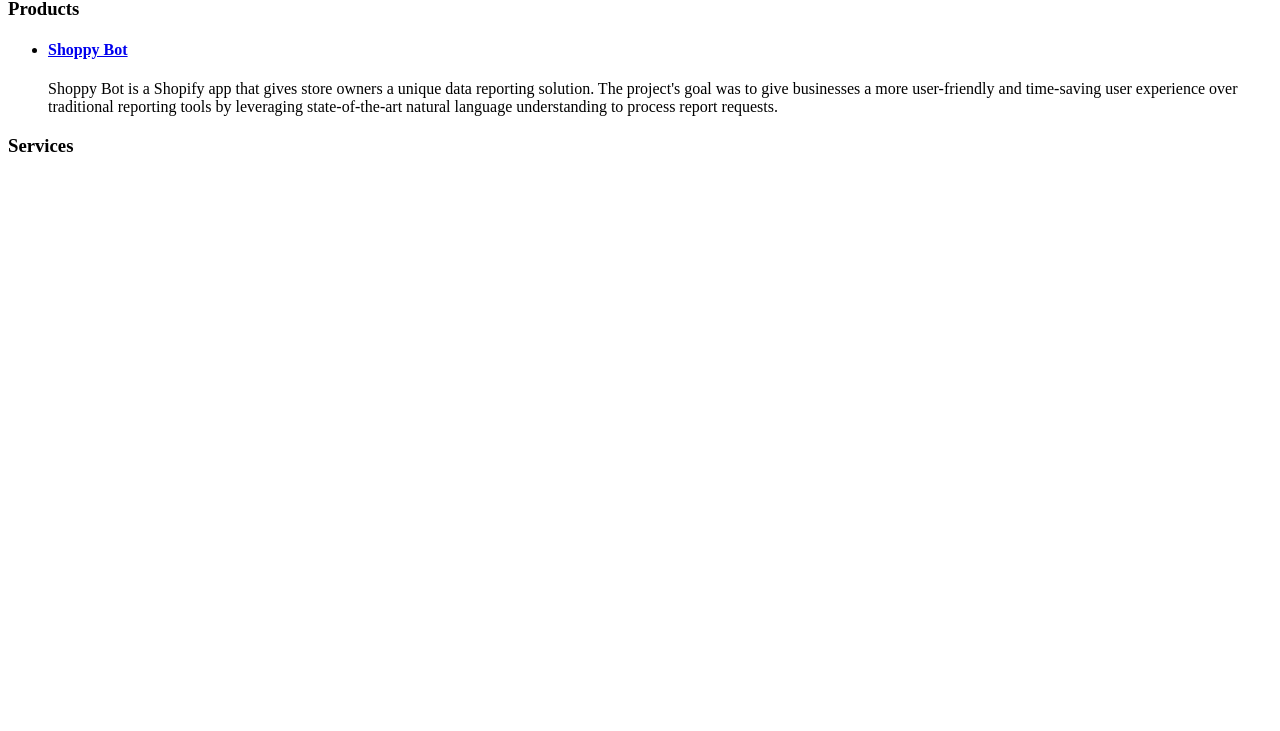
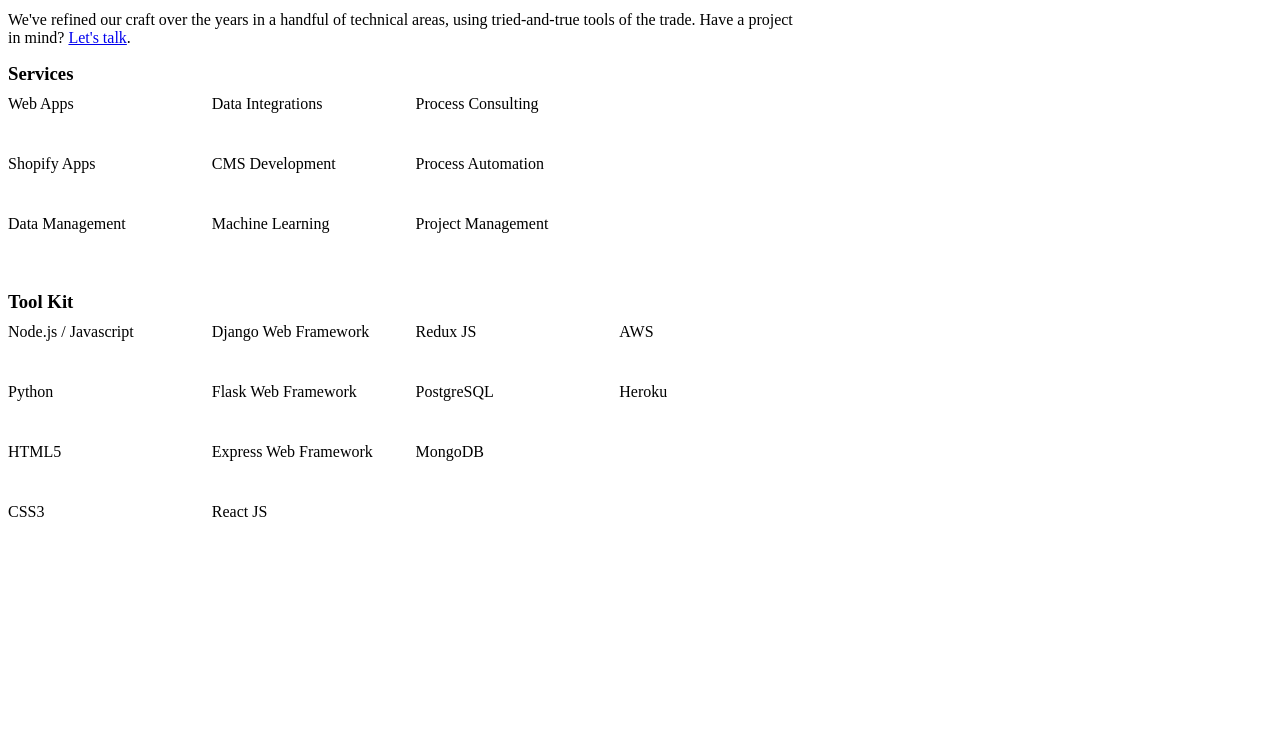
Before and after one commit to lacom/dylanla.com, a Gatsby site: page /help-us-help-you in a window 1280 px wide. Shown: the part 69-800 px from the top of the page. Built offline with nearby package versions, Linux system fonts and the light colour scheme; Gatsby itself is replaced by a stand-in of ours.

Commit message:
Complete services page

```diff
--- a/gatsby-config.js
+++ b/gatsby-config.js
@@ -49,25 +49,87 @@
         tags: ['shoppy bot', 'natural language understanding'],
       },
     ],
-    serviceData: [
+    serviceData: {
+      services: [
         {
-        name: 'Web Development',
+          name: 'Web Apps',
           description: '',
-        subServices: [
-          {
-            name: 'Node.js'
         },
         {
-            name: 'Python / Django'
+          name: 'Shopify Apps',
+          description: '',
         },
         {
-            name: 'React'
-          }
+          name: 'Data Management',
+          description: '',
+        },
+        {
+          name: 'Data Integrations',
+          description: '',
+        },
+        {
+          name: 'CMS Development',
+          description: '',
+        },
+        {
+          name: 'Machine Learning',
+          description: '',
+        },
+        {
+          name: 'Process Consulting',
+          description: '',
+        },
+        {
+          name: 'Process Automation',
+          description: '',
+        },
+        {
+          name: 'Project Management',
+          description: '',
+        },
       ],
-        url: '',
-        image: ''
+      tools: [
+        {
+          name: 'Node.js / Javascript'
+        },
+        {
+          name: 'Python'
+        },
+        {
+          name: 'HTML5'
+        },
+        {
+          name: 'CSS3'
+        },
+        {
+          name: 'Django Web Framework'
+        },
+        {
+          name: 'Flask Web Framework'
+        },
+        {
+          name: 'Express Web Framework'
+        },
+        {
+          name: 'React JS'
+        },
+        {
+          name: 'Redux JS'
+        },
+        {
+          name: 'PostgreSQL'
+        },
+        {
+          name: 'MongoDB'
+        },
+        {
+          name: 'AWS'
+        },
+        {
+          name: 'Heroku'
         }
       ]
+    }
   },
   pathPrefix: '/',
   plugins: [
--- a/src/components/Header/Header.js
+++ b/src/components/Header/Header.js
@@ -20,6 +20,7 @@
   background-color: #FFF;
   height 50px;
   z-index: 9999;
+  border-bottom: 1px solid black;
 
   ${media.xsmall`
     width: 300px;
@@ -27,6 +28,7 @@
     justify-content: flex-start;
     padding-left: 4em;
     height: 75px;
+    border: none;
   `}
   ${media.small`
     width: 400px;
--- a/src/pages/help-us-help-you.js
+++ b/src/pages/help-us-help-you.js
@@ -2,45 +2,100 @@
 import PropTypes from 'prop-types';
 import get from 'lodash/get';
 import Helmet from 'react-helmet';
+import Link from 'gatsby-link';
+import styled from 'styled-components';
+
+import media from '../utils/mediaQueryTemplates';
+
+
+// Styled components
+const ContentContainer = styled.p`
+  max-width: 50em;
+`;
+const ServiceList = styled.ul`
+  list-style-type: none;
+  margin: 0;
+  padding: 0;
+  column-gap: 15px;
+  overflow: auto;
+
+  ${media.xsmall`
+    columns: 180px auto;
+  `};
+
+  &>li {
+    display: inline-block;
+    width: 100%;
+    padding: 0;
+    margin: 0;
+    height: 60px;
+  }
+`;
+const ToolsList = styled.ul`
+  list-style-type: none;
+  margin: 0;
+  padding: 0;
+
+  column-gap: 15px;
+  overflow: auto;
+
+  ${media.xsmall`
+    columns: 180px auto;
+  `};
+
+  &>li {
+    display: inline-block;
+    width: 100%;
+    padding: 0;
+    margin: 0;
+    height: 60px;
+  }
+`;
+const PageSection = styled.div`
+  margin-top: 1em;
+`;
+const StyledH3 = styled.h3`
+  margin: 0 0 10px 0;
+`;
 
 
 export default function HelpUsHelpYou({ data }) {
   const siteTitle = get(data, 'site.siteMetadata.title');
-  const products = get(data, 'site.siteMetadata.productData');
+  const serviceData = get(data, 'site.siteMetadata.serviceData');
 
-  const productList = products
-    ? (<ul className="product-list">
-        {products.map((product, idx) => (
-          <li key={idx}>
-            <div className="item-header">
-              <a href={product.url} title={product.name}>
-                <h4>{product.name}</h4>
-              </a>
-              <span className="meta-header">
-                {product.releaseDate ? `Released ${product.releaseDate}` : null}
-              </span>
-            </div>
-            <p>{product.description}</p>
-          </li>
-        ))}
-      </ul>)
-    : null;
+  const serviceList = serviceData.services &&
+    (<ServiceList>
+      {serviceData.services.map((serv, idx) => (
+        <li key={idx}>
+          <span>{serv.name}</span>
+        </li>
+      ))}
+    </ServiceList>);
+
+  const toolsList = serviceData.tools &&
+    (<ToolsList>
+      {serviceData.tools.map((tool, idx) => (
+        <li key={idx}>
+          <span>{tool.name}</span>
+        </li>
+      ))}
+    </ToolsList>);
 
   return (
     <div>
       <Helmet title={siteTitle} />
-      <div className="masthead">
-        <h2 className="about-subheading">We build technology for the retail industry.</h2>
-      </div>
-      <section className="about-page-split-content">
-        <div className="about-page-products">
-          <h3 className="section-title">Products</h3>
-          {productList}
-        </div>
-        <div className="about-page-services">
-          <h3 className="section-title">Services</h3>
-        </div>
-      </section>
+      <ContentContainer>
+        <h1>Let's Move Business Forward.</h1>
+        <p>We've refined our craft over the years in a handful of technical areas, using tried-and-true tools of the trade. Have a project in mind? <Link to="/contact" title="Contact">Let's talk</Link>.</p>
+        <PageSection>
+          <StyledH3>Services</StyledH3>
+          {serviceList}
+        </PageSection>
+        <PageSection>
+          <StyledH3>Tool Kit</StyledH3>
+          {toolsList}
+        </PageSection>
+      </ContentContainer>
     </div>
   );
 };
@@ -54,11 +109,13 @@
     site {
       siteMetadata {
         title
-        productData {
-          name
-          description
-          url
-          image
+        serviceData {
+          services {
+            name
+          }
+          tools {
+            name
+          }
         }
       }
     }
```
Lines whose indentation alone changed are shown as unchanged.
